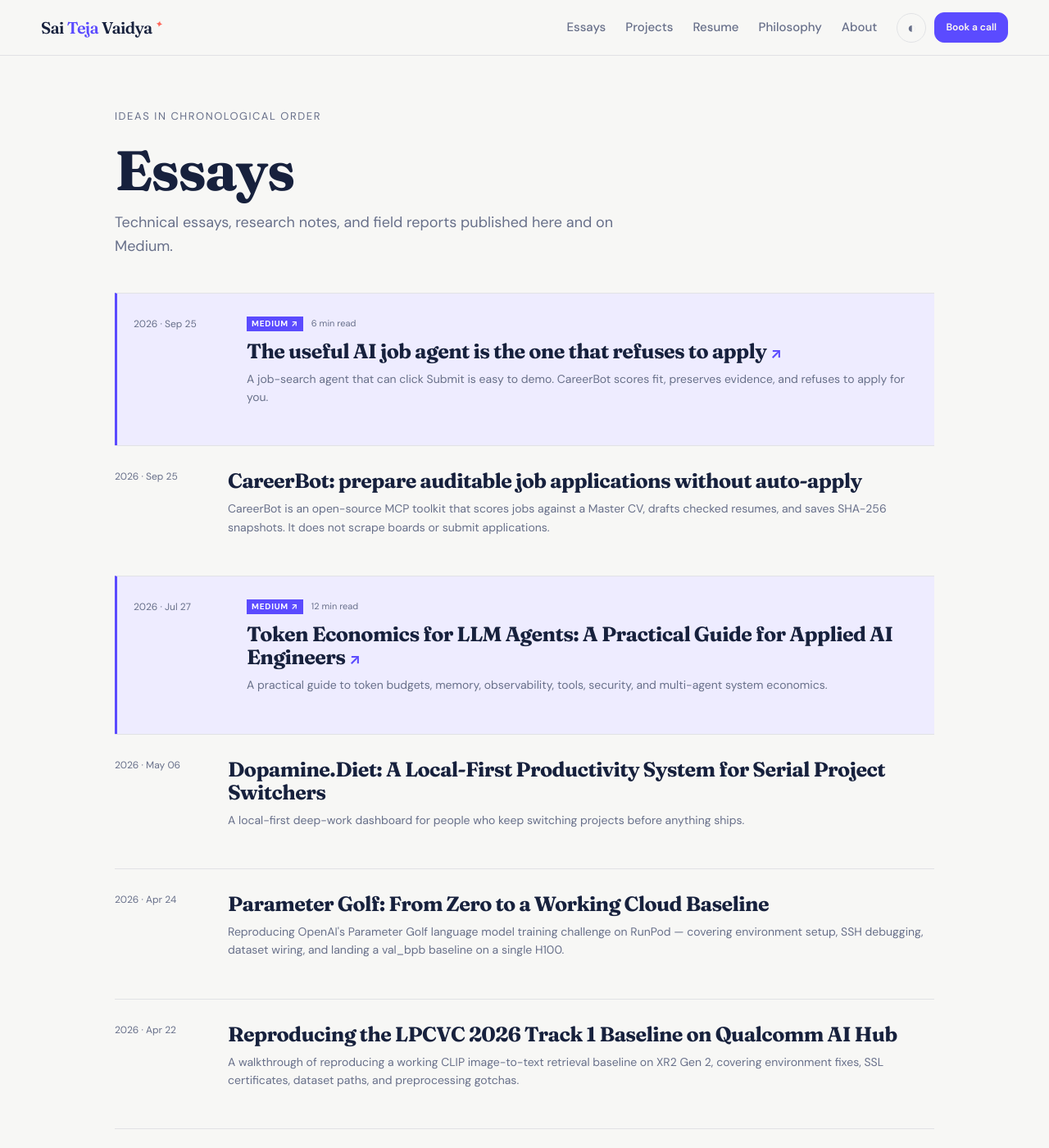
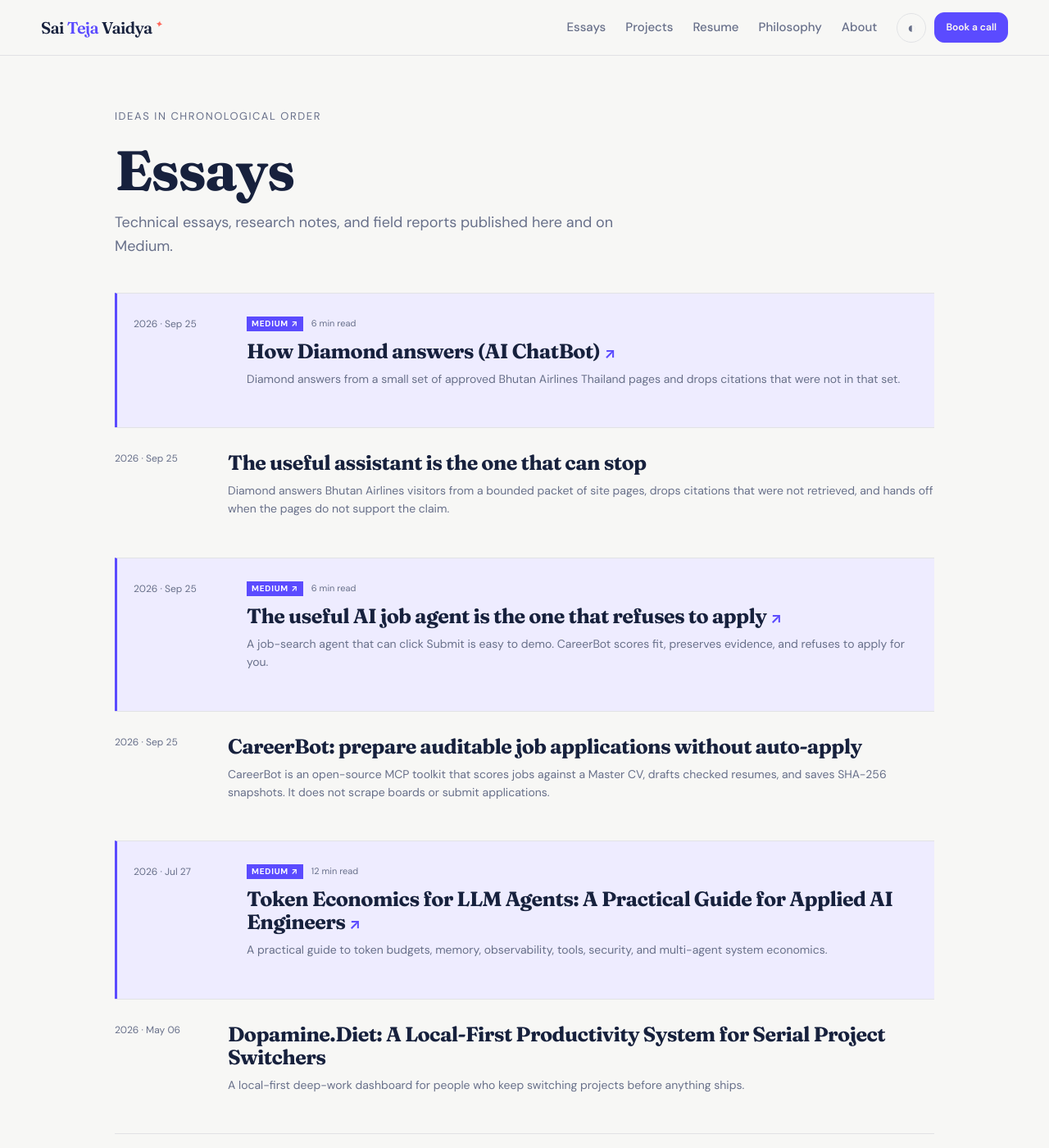
Before and after one commit to Sai21112000/sai21112000.github.io, a Jekyll site: the page built from writing.md, in a window 1280 px wide and 1400 px high. Shown: the whole window at 82% size. Built offline with Jekyll 4.4.1, drawn with Linux system fonts in a browser that asks for light colours.

Commit message:
Publish the Diamond essay and add it to projects.
Link the Medium write-up, the ChatBot_OMG source, and the live Bhutan Airlines site.

Co-authored-by: Cursor <cursoragent@cursor.com>

```diff
--- a/_data/external_articles.yml
+++ b/_data/external_articles.yml
@@ -1,3 +1,11 @@
+- title: "How Diamond answers (AI ChatBot)"
+  publication: Medium
+  date: 2026-09-25 04:45:00 +0700
+  read_time: 6
+  description: "Diamond answers from a small set of approved Bhutan Airlines Thailand pages and drops citations that were not in that set."
+  url: "https://medium.com/@vaidyasaiteja143/how-diamond-answers-ai-chatbot-df5366a651c9"
+  tags: [Diamond, chatbots, grounding]
+
 - title: "The useful AI job agent is the one that refuses to apply"
   publication: Medium
   date: 2026-09-25 03:00:00 +0700
--- a/_data/projects.yml
+++ b/_data/projects.yml
@@ -1,3 +1,13 @@
+- title: Diamond
+  type: open-source
+  description: A customer-facing assistant that answers only from approved airline pages and hands off when the pages do not support the claim.
+  details_url: /posts/the-useful-assistant-is-the-one-that-can-stop.html
+  live_url: https://omgexp.com/
+  medium_url: https://medium.com/@vaidyasaiteja143/how-diamond-answers-ai-chatbot-df5366a651c9
+  source_url: https://github.com/Sai21112000/ChatBot_OMG
+  image: /assets/images/diamond-bhutan-airlines.jpg
+  tags: [chatbots, grounding, Applied AI]
+
 - title: CareerBot
   type: open-source
   description: A bounded Python and MCP toolkit for scoring job fit, preparing verified application artifacts, and tracking state with immutable snapshots — not unattended job-board automation.
--- /dev/null
+++ b/_posts/2026-09-25-the-useful-assistant-is-the-one-that-can-stop.md
@@ -0,0 +1,53 @@
+---
+layout: post
+title: "The useful assistant is the one that can stop"
+description: "Diamond answers Bhutan Airlines visitors from a bounded packet of site pages, drops citations that were not retrieved, and hands off when the pages do not support the claim."
+tags: [Diamond, chatbots, grounding]
+date: 2026-09-25 04:30:00 +0700
+---
+
+A travel assistant can sound competent and still be commercially false. It can name a fare the site never published, describe a seat as held, or smooth a visa rule into an answer that no page supports. The sentence is fluent. The offer is not real.
+
+Diamond is the assistant built for that problem on the Bhutan Airlines Thailand site. The core idea came from [Shivek](https://www.linkedin.com/in/shivek/), Managing Director of Bhutan Airlines. I worked with the OMG Experience team to turn it into the system described here. The team has told the product story in public: [How we built Diamond, our AI assistant](https://omgexp.com/how-we-built-diamond.html). A closer look at one request path is on Medium: [How Diamond answers (AI ChatBot)](https://medium.com/@vaidyasaiteja143/how-diamond-answers-ai-chatbot-df5366a651c9). What follows is the engineering argument, not a retelling of that story.
+
+## The assumption
+
+The usual fix is a sentence in the system prompt: answer only from the material you were given. That sentence is worth writing. It is not a control.
+
+A prompt is advice to a system that is good at continuing. If the supplied pages do not contain the number, the model can still reach for a plausible one. If two sections almost answer the question, it can blend them. If the visitor asks whether the booking is done, a helpful tone will often complete the story the visitor hoped to hear. Nothing in the prompt checks the result against the pages that were actually retrieved.
+
+So "grounded" is often a description of intent. The traveller experiences it as a fact.
+
+## Where it breaks down
+
+Fares, schedules, baggage, visas, and booking status do not fail like a clumsy paragraph. They fail like a quote.
+
+Say the site publishes a group fare as a starting price. An answer that repeats the figure and adds "your seats are held" has crossed from information into a promise. Say the visitor pastes a card number because the chat looks like a checkout. The assistant does not need to store it for the damage to begin; it only needs to invite the next message. Say the pages do not cover the question at all. A general answer about Bhutan, assembled from whatever the model already associates with the place, is not a summary of the airline's site. It is a different source, wearing the airline's voice.
+
+In that setting I would rather return a short, stable handoff than a richer guess. The handoff we use is the Bangkok team: +66 2 630 4600 and info@omgexp.com. It is less impressive in a demo. It is the correct product when the alternative is an invented commercial claim.
+
+## A better way to think about it
+
+Treat grounding as a property of the request, not of the model's manners.
+
+For Diamond, the only text the model is allowed to treat as knowledge is a packet built from approved pages on the site. A catalog names those pages: overview, destinations, fares and group offers, travel information, contact, Book & Hold, and the travel guides. At startup the service reads the HTML, drops navigation and other non-content, and splits what remains on headings. Each chunk keeps an identifier, a section title, and the page URL.
+
+When a question arrives, a lexical ranker scores those chunks against the words in the question. Matches in titles, categories, and aliases count more than repeated words in the body. The request then carries at most 10 chunks and 30,000 characters of that text. There is no open-web search hiding behind the prompt, and there is no second corpus of "things the model knows about airlines."
+
+The instruction beside that packet is specific, but it is still only an instruction. The model may use the supplied pages and must not fill a missing fare, schedule, visa rule, or booking from anywhere else. A published price stays a starting price until OMG Experience confirms it. The assistant may explain Book & Hold. It may not collect a card or a passport number, and it may not say the seat is held. If the packet has no answer, the reply points to the phone number or the email address.
+
+Then the response is checked, which is the step a prompt cannot perform. The model is asked for JSON: an answer, the source identifiers it used, and a few follow-up questions. The server keeps a source only when its identifier was in the packet for that request. A citation the model composed anyway is dropped. Follow-ups are capped. The visitor's browser never holds the model credential. It talks only to our API.
+
+The widget also gives people a way to ask before they know the right question. Starters change with the page they are on. A guided menu can submit a prepared question about routes, fares, baggage, or Book & Hold, or it can open the phone, the email, or the relevant page. That is still retrieval plus a handoff. It is not a booking system.
+
+## What this changes in practice
+
+If you are building something similar, the design choice is what you refuse to let the model supply.
+
+You can refuse live availability by not connecting an inventory API, and by saying so. This assistant does not see seats, and it cannot look up an existing booking. You can refuse payment by never collecting card data and by describing Book & Hold as a request. You can refuse anonymous invention by sending only retrieved text and by deleting citations that were not in that text.
+
+You also inherit the limits of that refusal. Word overlap is a blunt ranker. A question that uses different language from the page can miss the right section. The pages are loaded when the process starts, so a published edit is invisible until the service is reloaded. The server can reject a bad citation, and that is not the same thing as showing the page. In this repository the API returns the checked references, and the widget does not render them yet. The public story describes the traveller-facing result. This is the check the server already performs. None of those limits is a reason to skip the check.
+
+The same restraint applies to operations. Conversations are stored under anonymous identifiers, with optional feedback, so the team can see what people are asking. Off the local machine, the dashboard requires a bearer token. That record is a product input. It is not a reason to retain more personal data than the chat was built to ask for.
+
+The public write-up is the right place for how Diamond sits on the site. The implementation lesson is narrower. A customer-facing model becomes safer when the interesting behavior is the stop: a bounded packet, a citation list the server can reject, and a person at a known phone number when the packet runs out.
--- a/assets/style.css
+++ b/assets/style.css
@@ -1423,6 +1423,7 @@ kbd { padding: 2px 5px; background: var(--surface); border: 1px solid var(--line
     color: #fff;
     background: linear-gradient(135deg, #11172b, #27325b);
 }
+.project-card-visual.project--diamond { background: linear-gradient(135deg, #1a1208, #8a5a12); }
 .project-card-visual.project--careerbot { background: linear-gradient(135deg, #06141d, #1d5f73); }
 .project-card-visual.project--oil-palm-instance-segmentation { background: linear-gradient(135deg, #061713, #12634a); }
 .project-card-visual.project--ai-thesis-agent-kit { background: linear-gradient(135deg, #100d2c, #5541c7); }
```
Also changed, not shown: assets/images/diamond-bhutan-airlines.jpg (added).
